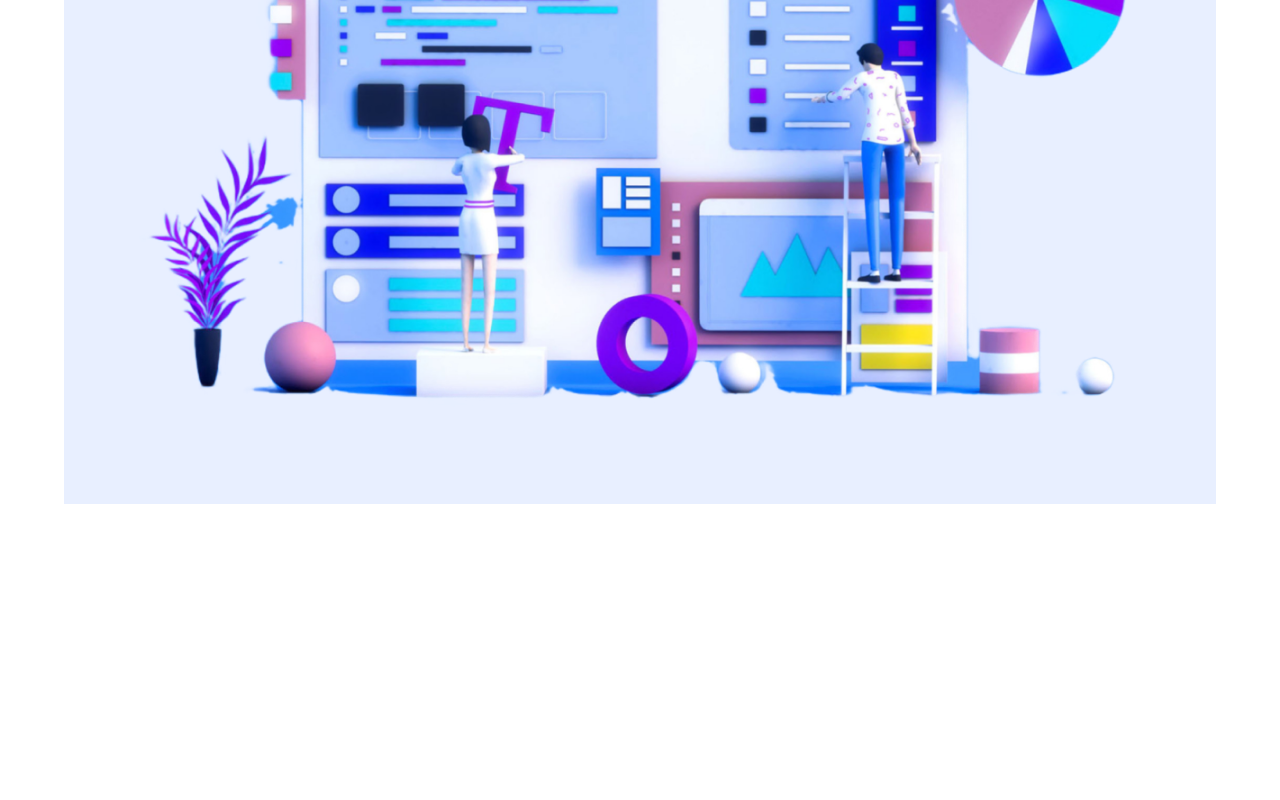
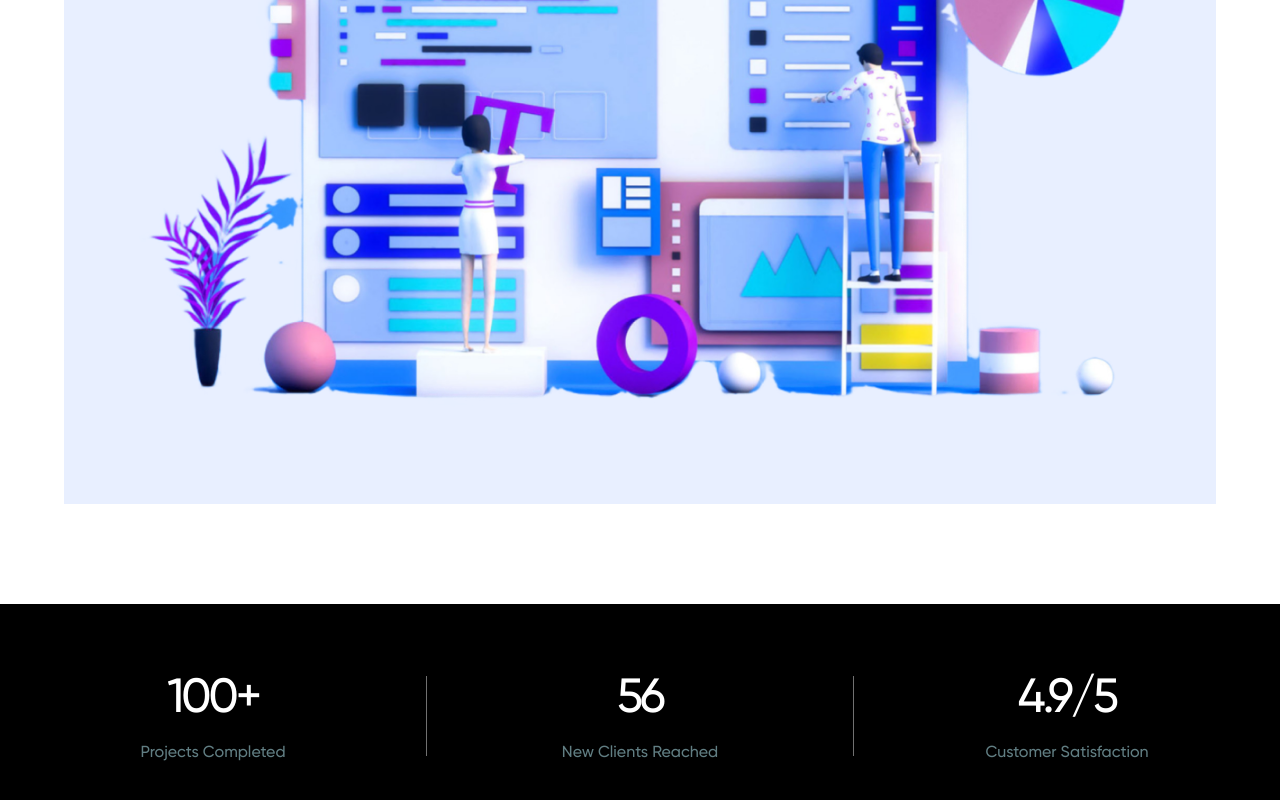
Before and after one commit to isaacwritescode/ovo, a React (Create React App) app: page / in a window 1280 px wide. Shown: the part 839-1639 px from the top of the page. Before the commit the page ends 1443 px from the top, so only its background shows below. Built offline with nearby package versions, Linux system fonts and the light colour scheme.

Commit message:
stat block done

```diff
--- a/src/pages/home.js
+++ b/src/pages/home.js
@@ -1,5 +1,6 @@
 import { Helmet } from "react-helmet-async";
 import { Hero } from "../sections/Hero";
+import { StatBlock } from "../sections/StatBlock";
 
 export default function Home() {
   return (
@@ -8,6 +9,7 @@ export default function Home() {
         <title>Home</title>
       </Helmet>
       <Hero />
+      <StatBlock />
     </>
   );
 }
--- /dev/null
+++ b/src/sections/StatBlock/constants.js
@@ -0,0 +1,5 @@
+export const PROJECT_STATS = {
+  projectsCompleted: { value: 100, suffix: "+" },
+  newClientsReached: { value: 56, suffix: "" },
+  customerSatisfaction: { value: 4.9, suffix: "/5", decimal: true },
+};
--- /dev/null
+++ b/src/sections/StatBlock/index.js
@@ -0,0 +1,94 @@
+import { camelCaseToSentance } from "../../utils/camelCaseToSentance";
+import { PROJECT_STATS } from "./constants";
+import CountUp from "react-countup";
+import VisibilitySensor from "react-visibility-sensor";
+import { Divider, List, Stack, Typography, useMediaQuery } from "@mui/material";
+import { Fragment, useState } from "react";
+import { Box } from "@mui/system";
+import { useTheme } from "@emotion/react";
+
+export const StatBlock = () => {
+  const theme = useTheme();
+  const sm = useMediaQuery(theme.breakpoints.up("sm"));
+  const [viewPortEntered, setViewPortEntered] = useState(false);
+  const [onCountUpEnd, setOnCountUpEnd] = useState(false);
+  return (
+    <Stack width="100%" bgcolor="black.main">
+      <VisibilitySensor
+        active={!viewPortEntered}
+        onChange={(isVisible) => {
+          if (isVisible) {
+            setViewPortEntered(true);
+          }
+        }}
+        delayedCall
+      >
+        <Stack
+          justifyContent="space-between"
+          width="100%"
+          direction={sm ? "row" : "column"}
+          py={8}
+          borderRadius={2}
+          maxWidth={1400}
+          m="auto"
+        >
+          {Object.entries(PROJECT_STATS).map(
+            ([key, { value, suffix, decimal }], idx) => (
+              <Fragment key={idx}>
+                <Stack
+                  spacing={2}
+                  alignItems="center"
+                  justifyContent="start"
+                  textAlign="center"
+                  flex={1}
+                >
+                  <CountUp
+                    start={viewPortEntered ? null : value - (value / 100) * 50}
+                    end={value}
+                    onEnd={() => (viewPortEntered ? setOnCountUpEnd(true) : "")}
+                    decimals={decimal}
+                  >
+                    {({ countUpRef }) => {
+                      return (
+                        <>
+                          <Typography
+                            ref={countUpRef}
+                            variant="h3"
+                            color="white.main"
+                            textTransform="capitalize"
+                          >
+                            {onCountUpEnd && (
+                              <Box display="inline">{suffix}</Box>
+                            )}
+                          </Typography>
+                        </>
+                      );
+                    }}
+                  </CountUp>
+                  <Typography
+                    variant="body1"
+                    textTransform="capitalize"
+                    color="#617e83"
+                    width="80%"
+                  >
+                    {camelCaseToSentance(key)}
+                  </Typography>
+                </Stack>
+                {idx < Object.entries(PROJECT_STATS).length - 1 &&
+                  (sm ? (
+                    <List>
+                      <Divider color="grey" orientation="vertical" />
+                    </List>
+                  ) : (
+                    <List sx={{ width: "80%", my: 4, mx: "auto" }}>
+                      <Divider color="grey" orientation="horizontal" />
+                    </List>
+                  ))}
+              </Fragment>
+            )
+          )}
+        </Stack>
+      </VisibilitySensor>
+    </Stack>
+  );
+};
--- /dev/null
+++ b/src/utils/camelCaseToSentance.js
@@ -0,0 +1,2 @@
+export const camelCaseToSentance = (str) =>
+  str.replace(/[A-Z]/g, (letter) => ` ${letter.toLowerCase()}`);
```
